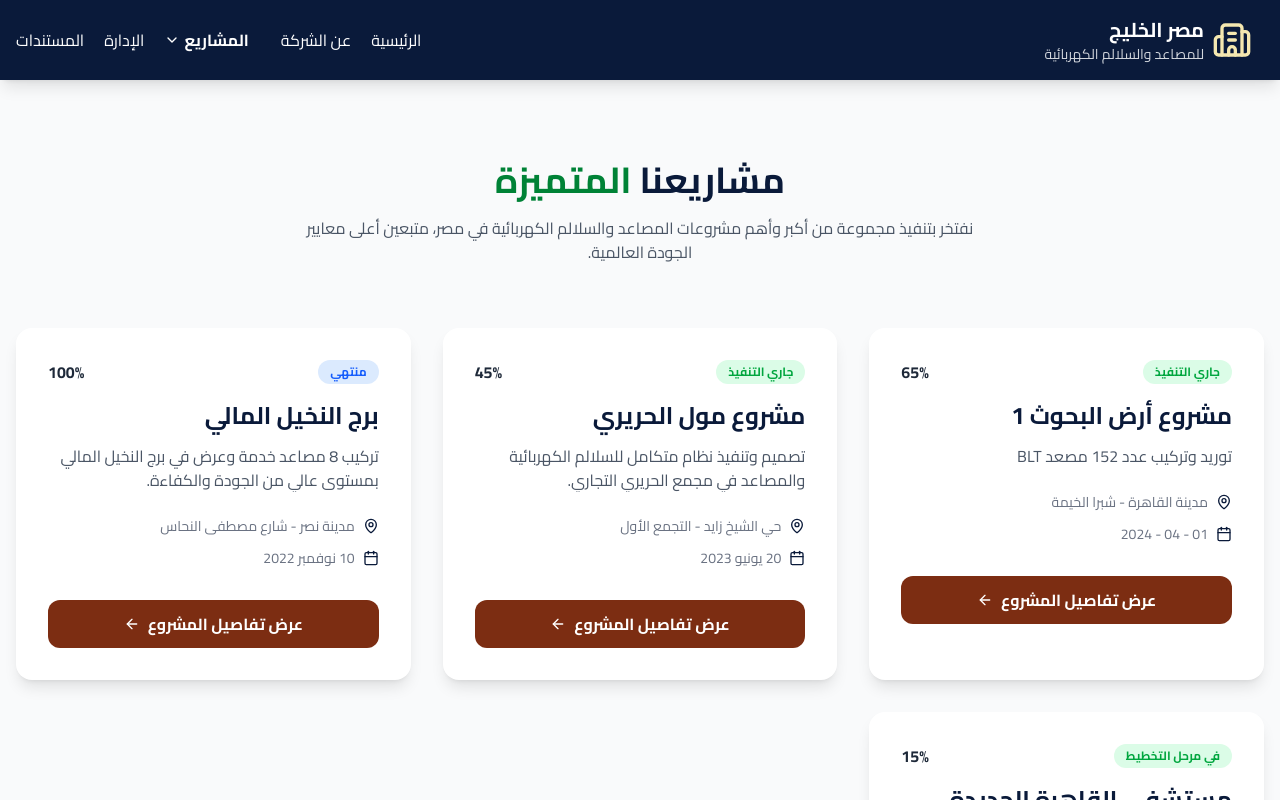
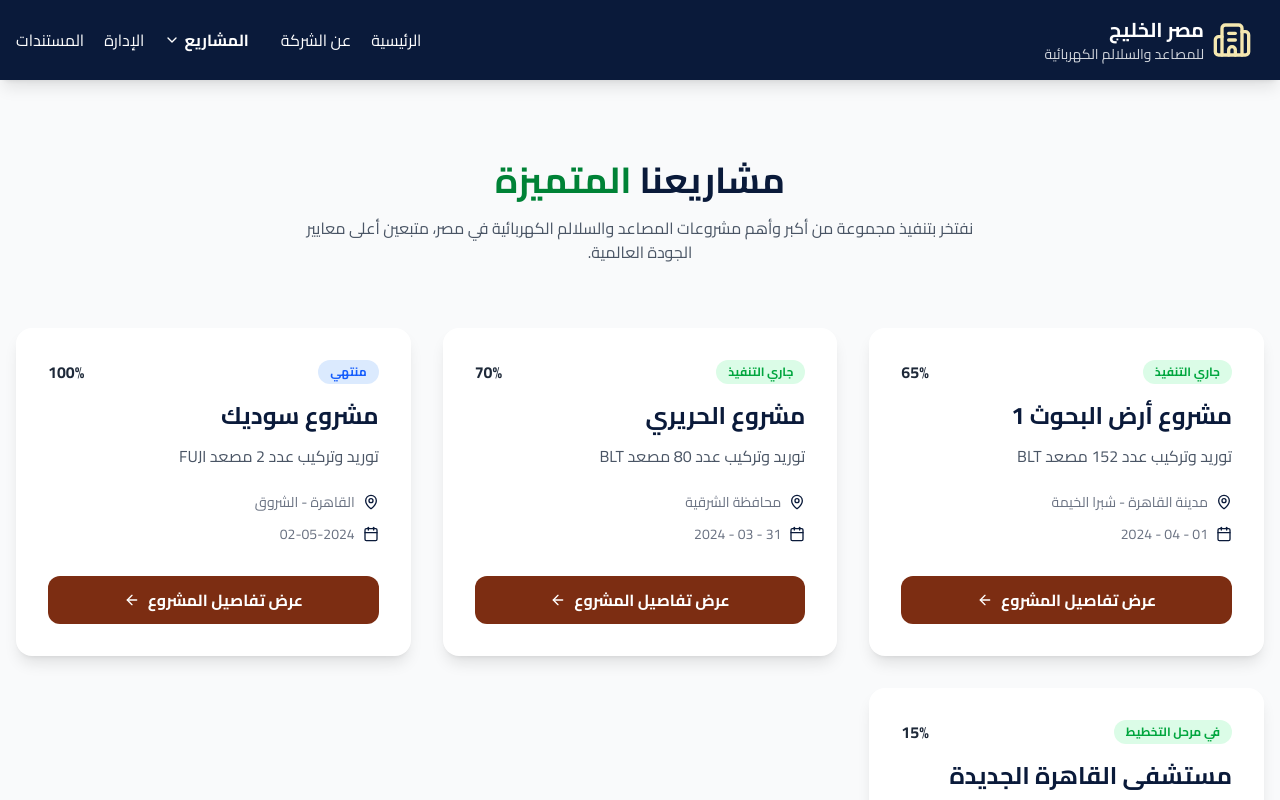
Before and after one commit to Hassan-Abd-El-Aziz/EGGEEC-Reports, a React (Vite) app: page /projects in a window 1280 px wide. Shown: the top 800 px of the page. Built offline with nearby package versions, Linux system fonts and the light colour scheme.

Commit message:
add project sodic, hriri

```diff
--- a/src/data/managementData.js
+++ b/src/data/managementData.js
@@ -1,14 +1,14 @@
 export const managementData = [
   {
     id: 1,
-    name: "المهندس/ أحمد السيد محمد",
+    name: "المهندس/ حسام الدين حسن علم الدين",
     position: "المدير التنفيذي",
     bio: "خبرة 25 عاماً في مجال المصاعد والسلالم الكهربائية، حاصل على شهادة PMP وماجستير في الهندسة الميكانيكية. قاد أكثر من 100 مشروع ناجح في مصر والخليج.",
     department: "الإدارة العليا",
     experience: "25 سنة",
-    email: "ahmed.sayed@msr-alkhaleej.com",
+    email: "hosam.hassan@msr-alkhaleej.com",
     phone: "+20 100 123 4567",
-    image: "management/ahmed-sayed.jpg",
+    image: "../assets/images/EGGEEC-logo.png",
   },
   {
     id: 2,
--- a/src/data/projectsData.js
+++ b/src/data/projectsData.js
@@ -12,7 +12,7 @@ export const projectsData = [
     progress: 65,
     description: "توريد وتركيب عدد 152 مصعد BLT",
     budget: "25 مليون جنيه",
-    client: "وزارة التعليم العالي والبحث العلمي",
+    client: "المهندسين العسكريين",
     details: {
       elevators: 152,
       floors: 11,
@@ -36,65 +36,64 @@ export const projectsData = [
   },
   {
     id: 2,
-    name: "مشروع مول الحريري",
-    location: "حي الشيخ زايد - التجمع الأول",
-    startDate: "20 يونيو 2023",
-    endDate: "20 ديسمبر 2023",
+    name: "مشروع الحريري",
+    location: "محافظة الشرقية",
+   startDate: "31 - 03 - 2024",
+    endDate: "15 سبتمبر 2024",
     status: "جاري التنفيذ",
     statusColor: "text-green-600 bg-green-50",
-    url: "https://onedrive.live.com/embed?resid=XXXXXXXXXX&authkey=!XXXXXXXXXX",
-    progress: 45,
-    description:
-      "تصميم وتنفيذ نظام متكامل للسلالم الكهربائية والمصاعد في مجمع الحريري التجاري.",
-    budget: "18 مليون جنيه",
-    client: "شركة الحريري للتطوير العقاري",
+    url: "https://eggeec-my.sharepoint.com/:f:/p/h_abdelaziz/IgA0fKfBsKOYRYsaGm4QPbXtASMhShxX9-jZuxZN8GZO_Aw?email=k.samir%40eggeec.com&e=Ejoc5Q",
+
+    progress: 70,
+    description: "توريد وتركيب عدد 80 مصعد BLT",
+    budget: "25 مليون جنيه",
+    client: "المهندسين العسكريين",
     details: {
-      escalators: 8,
-      elevators: 6,
-      length: "12 متر لكل سلم",
-      capacity: "9000 شخص/ساعة",
-      type: "سلالم كهربائية متحركة",
-      brand: "Schindler",
+      elevators: 80,
+      floors: 11,
+      capacity: "450 كجم",
+      speed: "1 م/ث",
+      type: "مصاعد كهربائية بدون غرفة ماكينات",
+      brand: "BLT",
       features: [
-        "إضاءة LED",
-        "تحكم باللمس",
-        "أنظمة توفير الطاقة",
-        "تشغيل هادئ",
+        "أنظمة أمان متطورة - ",
+        "تحكم ذكي - ",
+        "توفير الطاقة - ",
+        "صديق للبيئة ",
       ],
     },
     progressData: [
-      { name: "الأعمال الميكانيكية", value: 55, color: "#3B82F6" },
-      { name: "تركيب السلالم", value: 45, color: "#D4AF37" },
-      { name: "الأعمال الكهربائية", value: 30, color: "#10B981" },
-      { name: "التشطيبات", value: 20, color: "#8B5CF6" },
+      { name: "الأعمال الميكانيكية", value: 85, color: "#3B82F6" },
+      { name: "تركيب المصاعد", value: 65, color: "#D4AF37" },
+      { name: "الأعمال الكهربائية", value: 45, color: "#10B981" },
+      { name: "الاختبارات والتشغيل", value: 25, color: "#8B5CF6" },
     ],
   },
   {
     id: 3,
-    name: "برج النخيل المالي",
-    location: "مدينة نصر - شارع مصطفى النحاس",
-    startDate: "10 نوفمبر 2022",
+    name: "مشروع سوديك",
+    location: " القاهرة - الشروق",
+    startDate: "02-05-2024",
     endDate: "10 مايو 2023",
     status: "منتهي",
     statusColor: "text-blue-600 bg-blue-50",
     url: "https://onedrive.live.com/embed?resid=XXXXXXXXXX&authkey=!XXXXXXXXXX",
     progress: 100,
     description:
-      "تركيب 8 مصاعد خدمة وعرض في برج النخيل المالي بمستوى عالي من الجودة والكفاءة.",
-    budget: "15 مليون جنيه",
-    client: "شركة النخيل للاستثمارات المالية",
+      "توريد وتركيب عدد 2 مصعد FUJI",
+    client: "شركة سوديك للتطوير العقاري",
     details: {
-      elevators: 8,
-      floors: 25,
-      capacity: "1350 كجم",
-      speed: "3.5 م/ث",
-      type: "مصاعد خدمة وعرض",
-      brand: "KONE",
+      elevators: 2,
+      floors: 5,
+      capacity: "630 كجم",
+      speed: "1 م/ث",
+       type: "مصاعد كهربائية بدون غرفة ماكينات",
+      brand: "FUJI",
       features: [
-        "تصميم داخلي فاخر",
-        "أنظمة أمان متعددة",
-        "صديق للبيئة",
-        "صيانة سهلة",
+        "تصميم داخلي فاخر - ",
+        "أنظمة أمان متعددة - ",
+        "صديق للبيئة - ",
+        "صيانة سهلة ",
       ],
     },
     progressData: [
--- a/src/pages/Management.jsx
+++ b/src/pages/Management.jsx
@@ -9,7 +9,7 @@ const Management = () => {
         {/* Header */}
         <div className="text-center mb-16" data-aos="fade-up">
           <h2 className="text-4xl font-bold text-primary-dark mb-4">
-            فريق <span className="text-secondary-gold">الإدارة</span>
+            فريق <span className="text-primary-dark">الإدارة</span>
           </h2>
           <p className="text-gray-600 text-lg max-w-2xl mx-auto">
             نخبة من الخبراء والمتخصصين في مجال المصاعد والسلالم الكهربائية
@@ -26,7 +26,7 @@ const Management = () => {
               data-aos-delay={member.id * 100}
             >
               {/* Card Top */}
-              <div className="relative h-48 bg-gradient-to-r from-primary-dark to-primary-blue">
+              <div className="relative h-48 bg-gradient-to-r from-primary-light via-primary-dark to-primary-light">
                 <div className="absolute bottom-0 right-0 left-0 p-6 text-white">
                   <div className="text-sm opacity-90">{member.department}</div>
                   <div className="text-xl font-bold mt-1">
```
